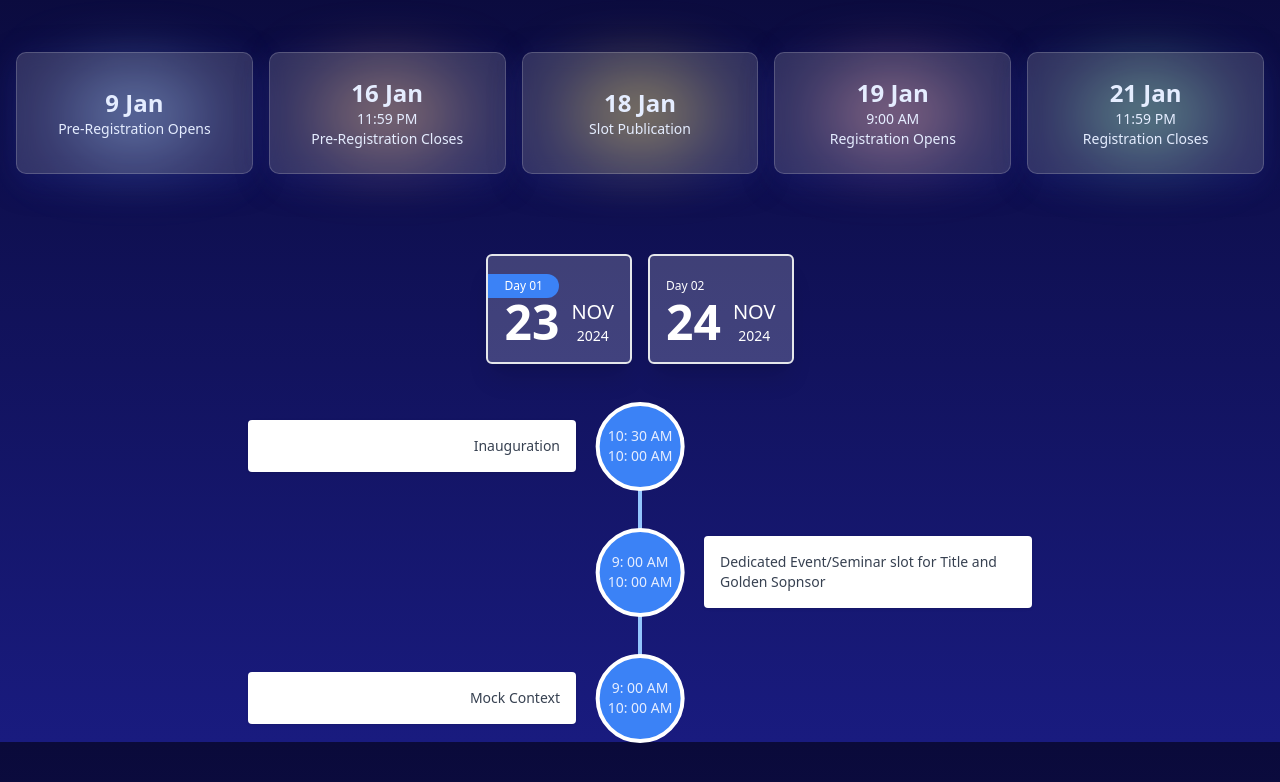
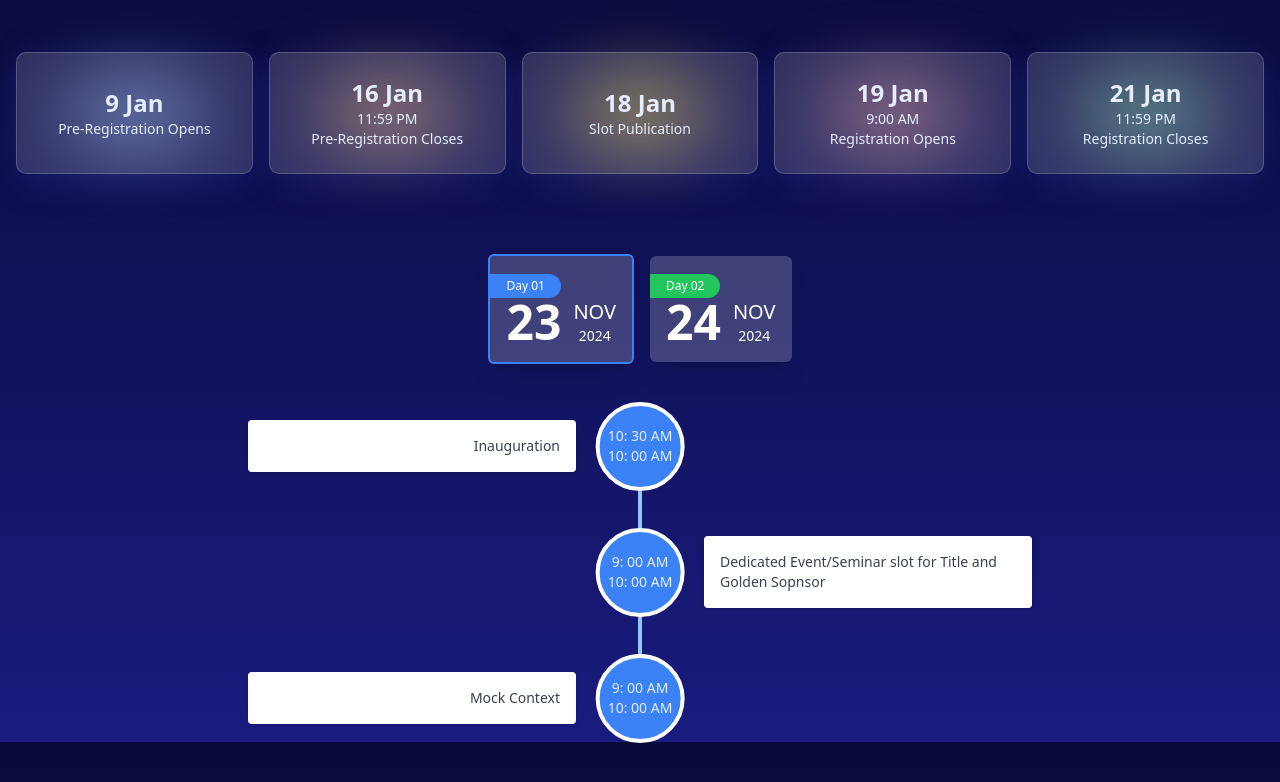
Before and after one commit to cuet-dev-corpse/iupc, a Next.js app: page / in a window 1280 px wide. Shown: the part 858-1640 px from the top of the page. Built offline with nearby package versions, Linux system fonts and the light colour scheme.

Commit message:
text white color changed

```diff
--- a/src/components/Schedule.jsx
+++ b/src/components/Schedule.jsx
@@ -30,8 +30,8 @@ export default function Schedule() {
                             <div
                                 key={i}
                                 onClick={() => setItems(items[0] != i ? [i, items1[i]] : items)}
-                                className={`bg-[#fff3] text-white py-4 rounded-md border-2 ${i % 2 == items[0] ? `border-${e[1]}` : 'border-0'} cursor-pointer shadow-xl`}>
-                                <div className={`bg-${e[1]} text-xs text-white inline-block md:px-4 px-2 py-1 rounded-r-3xl`}>Day 0{i+1}</div>
+                                className={`bg-[#fff3] text-white py-4 rounded-md border-2 ${i == items[0] ? (!i?'border-blue-500':'border-green-500') : '!border-0'} cursor-pointer shadow-xl`}>
+                                <div className={`${i?'bg-green-500':'bg-blue-500'} text-xs text-white inline-block md:px-4 px-2 py-1 rounded-r-3xl`}>Day 0{i+1}</div>
                                 <div className='flex items-center gap-3 px-4'>
                                     <span className='md:text-5xl text-2xl font-bold'>{e[0]}</span>
                                     <span className='flex flex-col justify-center items-center'>
```
